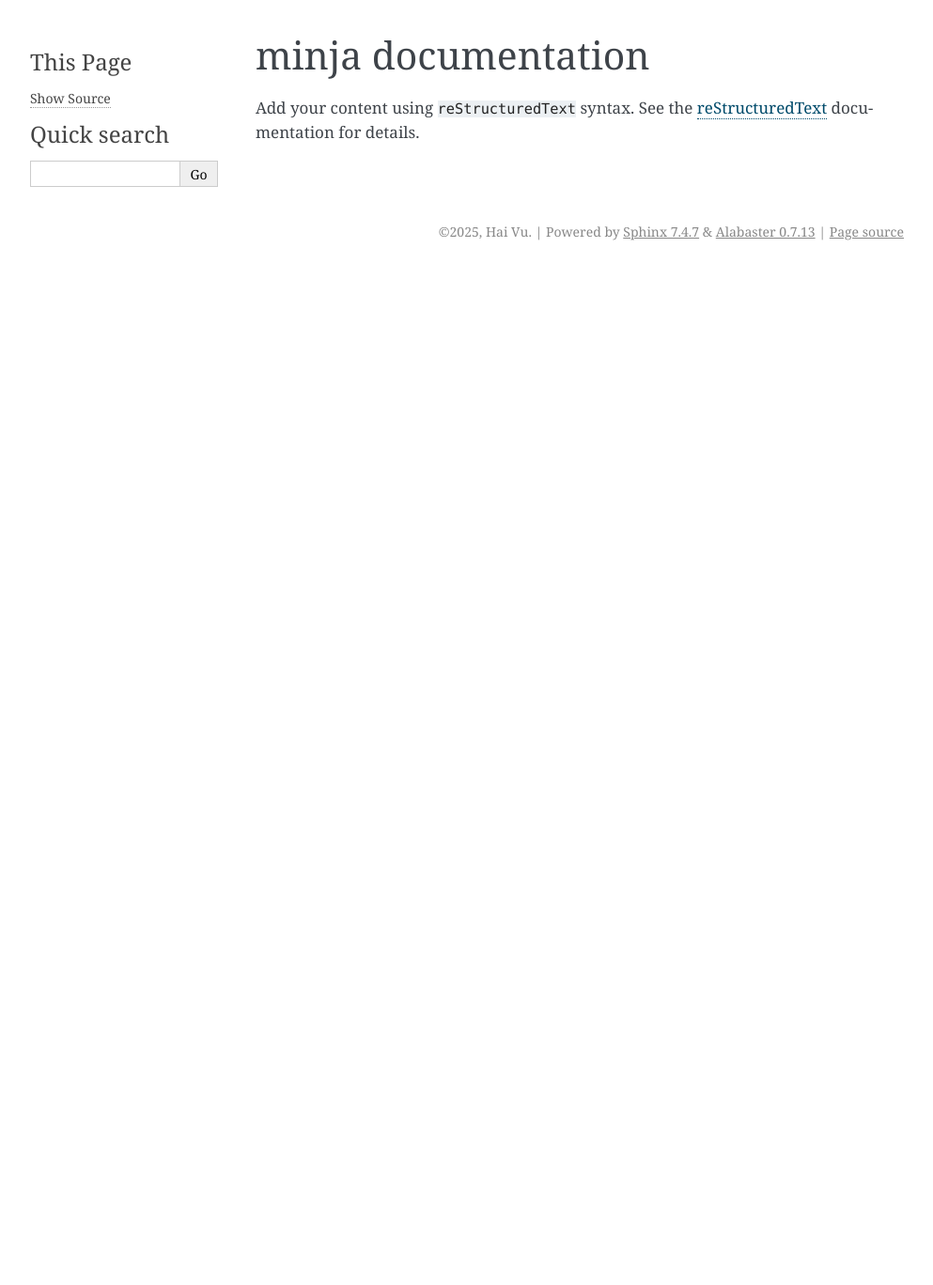
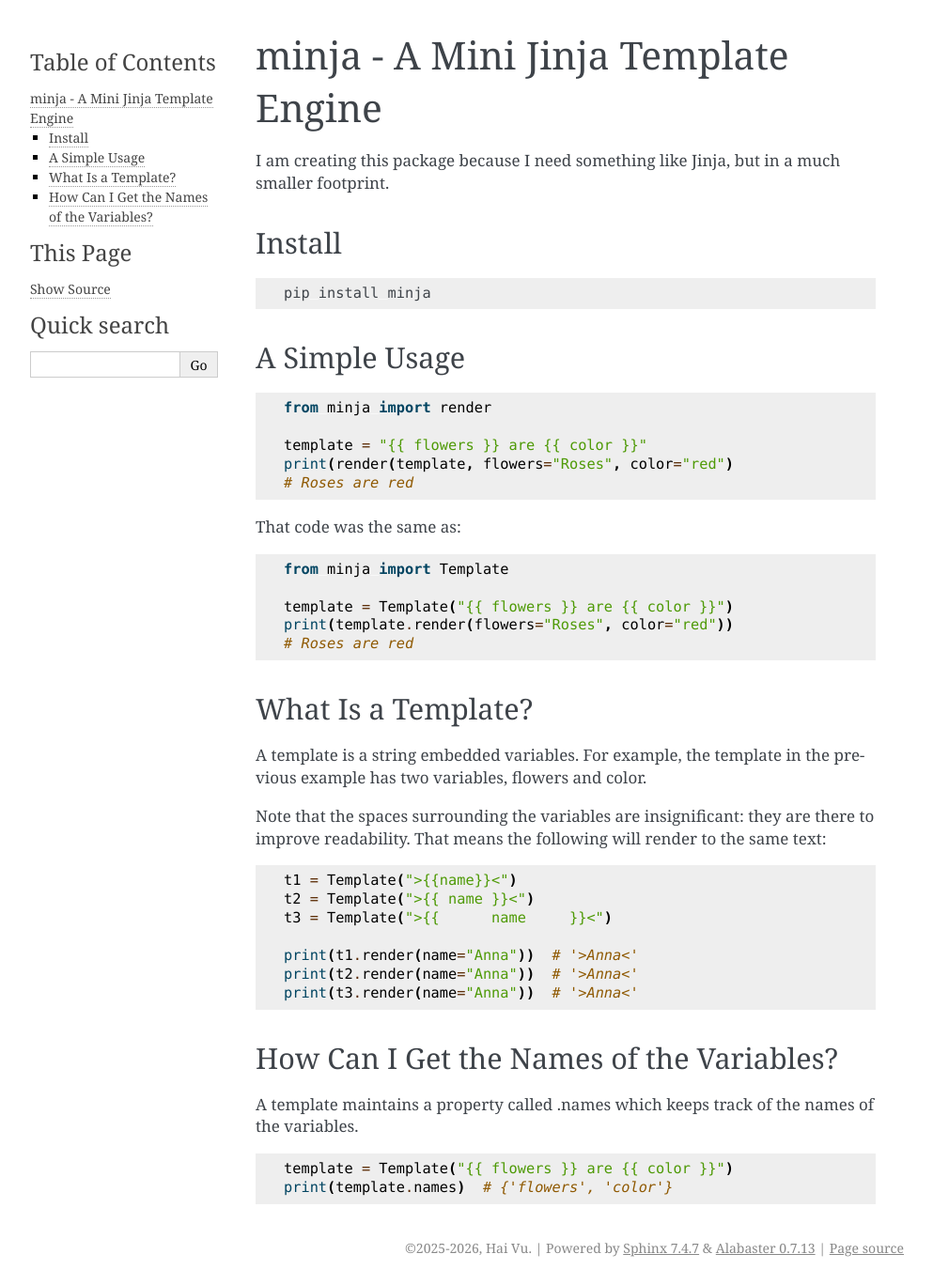
Before and after one commit to htv2012/minja, a Sphinx documentation site: the page built from docs/source/index.rst, in a window 1280 px wide. Shown: the whole page at 94% size, without its empty margins (148-1141 px from the left). Built offline with Sphinx 7.4.7, drawn with Linux system fonts in a browser that asks for light colours; pages that are not in the unit, such as notebooks, are missing from menus; before the commit the page ends 900 px from its top, so only the background shows below that.

Commit message:
feat: Add the render function (#5)
* feat: Add the render function

- Add the render function for convenience
- Replace mypy with ty for static analysis
- Update workflows
- Update doc
- chore: Add more tests
- chore: Add codespell

```diff
--- a/docs/source/conf.py
+++ b/docs/source/conf.py
@@ -12,7 +12,7 @@
 # https://www.sphinx-doc.org/en/master/usage/configuration.html#project-information
 
 project = "minja"
-copyright = "2025, Hai Vu"
+copyright = "2025-2026, Hai Vu"
 author = "Hai Vu"
 release = "1.1.2"
 
@@ -32,4 +32,4 @@
 # https://www.sphinx-doc.org/en/master/usage/configuration.html#options-for-html-output
 
 html_theme = "alabaster"
-html_static_path = ["_static"]
+# html_static_path = ["_static"]
--- a/docs/source/index.rst
+++ b/docs/source/index.rst
@@ -3,12 +3,74 @@
    You can adapt this file completely to your liking, but it should at least
    contain the root `toctree` directive.
 
-minja documentation
-===================
+minja - A Mini Jinja Template Engine
+====================================
 
-Add your content using ``reStructuredText`` syntax. See the
-`reStructuredText <https://www.sphinx-doc.org/en/master/usage/restructuredtext/index.html>`_
-documentation for details.
+I am creating this package because I need something like Jinja, but in
+a much smaller footprint.
+
+
+Install
+-------
+
+.. code-block:: bash
+
+    pip install minja
+
+
+A Simple Usage
+--------------
+
+.. code-block:: python
+
+    from minja import render
+
+    template = "{{ flowers }} are {{ color }}"
+    print(render(template, flowers="Roses", color="red")
+    # Roses are red
+
+That code was the same as:
+
+.. code-block:: python
+
+    from minja import Template
+
+    template = Template("{{ flowers }} are {{ color }}")
+    print(template.render(flowers="Roses", color="red"))
+    # Roses are red
+
+
+What Is a Template?
+-------------------
+
+A template is a string embedded variables. For example, the template in
+the previous example has two variables, flowers and color.
+
+Note that the spaces surrounding the variables are insignificant: they
+are there to improve readability. That means the following will render
+to the same text:
+
+.. code-block:: python
+
+    t1 = Template(">{{name}}<")
+    t2 = Template(">{{ name }}<")
+    t3 = Template(">{{      name     }}<")
+
+    print(t1.render(name="Anna"))  # '>Anna<'
+    print(t2.render(name="Anna"))  # '>Anna<'
+    print(t3.render(name="Anna"))  # '>Anna<'
+
+
+How Can I Get the Names of the Variables?
+-----------------------------------------
+
+A template maintains a property called .names which keeps track of the
+names of the variables.
+
+.. code-block:: python
+
+    template = Template("{{ flowers }} are {{ color }}")
+    print(template.names)  # {'flowers', 'color'}
 
 
 .. toctree::
--- a/pyproject.toml
+++ b/pyproject.toml
@@ -1,6 +1,6 @@
 [project]
 name = "minja"
-version = "1.1.2"
+version = "1.2.0"
 description = "A Mini Jinja Template Engine"
 readme = "README.md"
 authors = [
@@ -15,8 +15,9 @@
 
 [dependency-groups]
 dev = [
-    "mypy>=1.15.0",
+    "codespell>=2.4.1",
     "pytest>=8.3.4",
     "ruff>=0.9.5",
     "sphinx>=7.4.7",
+    "ty>=0.0.16",
 ]
--- a/src/minja/__init__.py
+++ b/src/minja/__init__.py
@@ -1,3 +1,3 @@
-from .minja import Template
+from .minja import Template, render
 
-__all__ = ["Template"]
+__all__ = ["render", "Template"]
```
Also changed, not shown: 7 other files.
